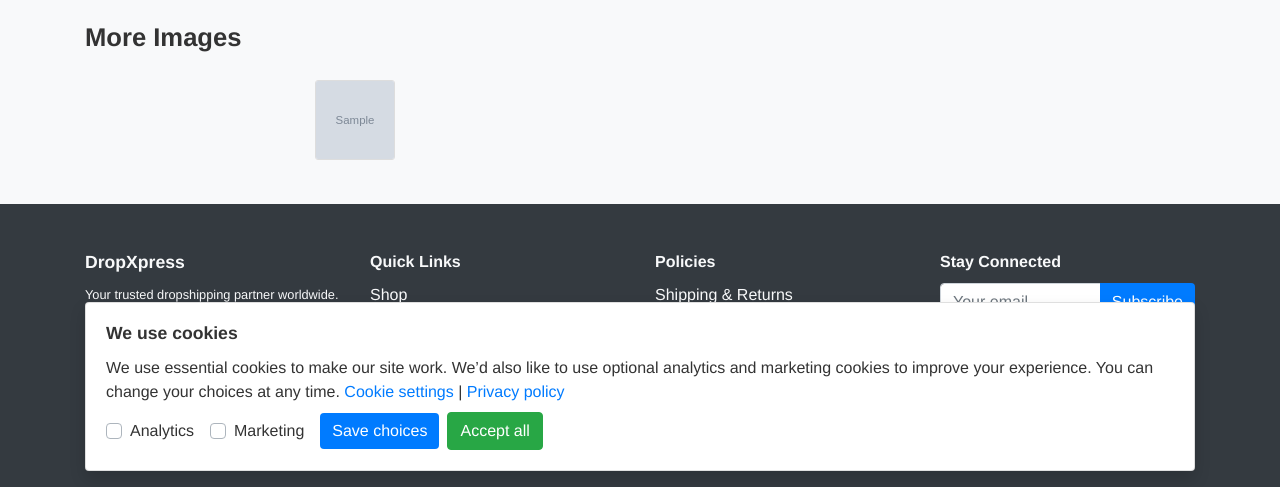
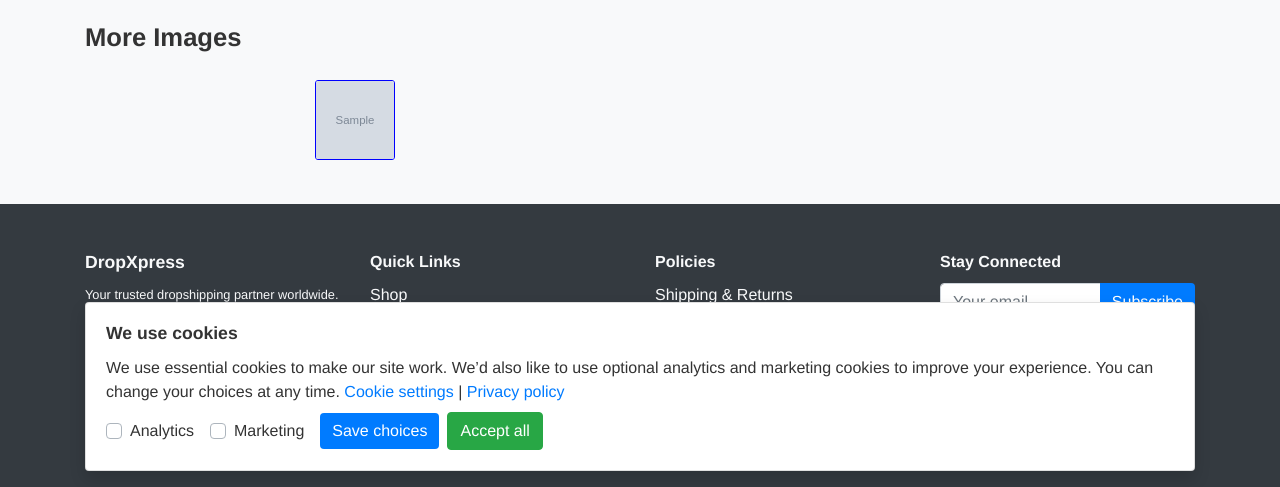
Before and after one commit to kaelzubs/dropshipping, a Django app: a page that uses templates/base.html in a window 1280 px wide. Shown: the part 405-892 px from the top of the page. Run offline with Django 4.2, Linux system fonts and the light colour scheme; tables that the repository leaves empty hold one stand-in row (values such as "Sample post"); grey boxes marked "Sample" are stand-in pictures; some libraries are stand-ins or nearby versions.

Commit message:
Initial one Tuesday

```diff
--- a/static/css/styles.css
+++ b/static/css/styles.css
@@ -153,7 +153,7 @@ main {
 /* Container for more images */
 .more-images {
   display: flex;
-  flex-wrap: wrap;              /* space between images */
+  flex-wrap: nowrap;              /* space between images */
   padding-left: 15px;     /* match Bootstrap container padding */
   padding-right: 15px;    /* add equal padding on the right */
   justify-content: center;
@@ -169,7 +169,7 @@ main {
   border-radius: 4px;
   cursor: pointer;
   transition: transform 0.2s ease;
-  border: 1px solid #ddd;
+  border: 1px solid blue;
 }
 
 .more-images img:hover {
```
